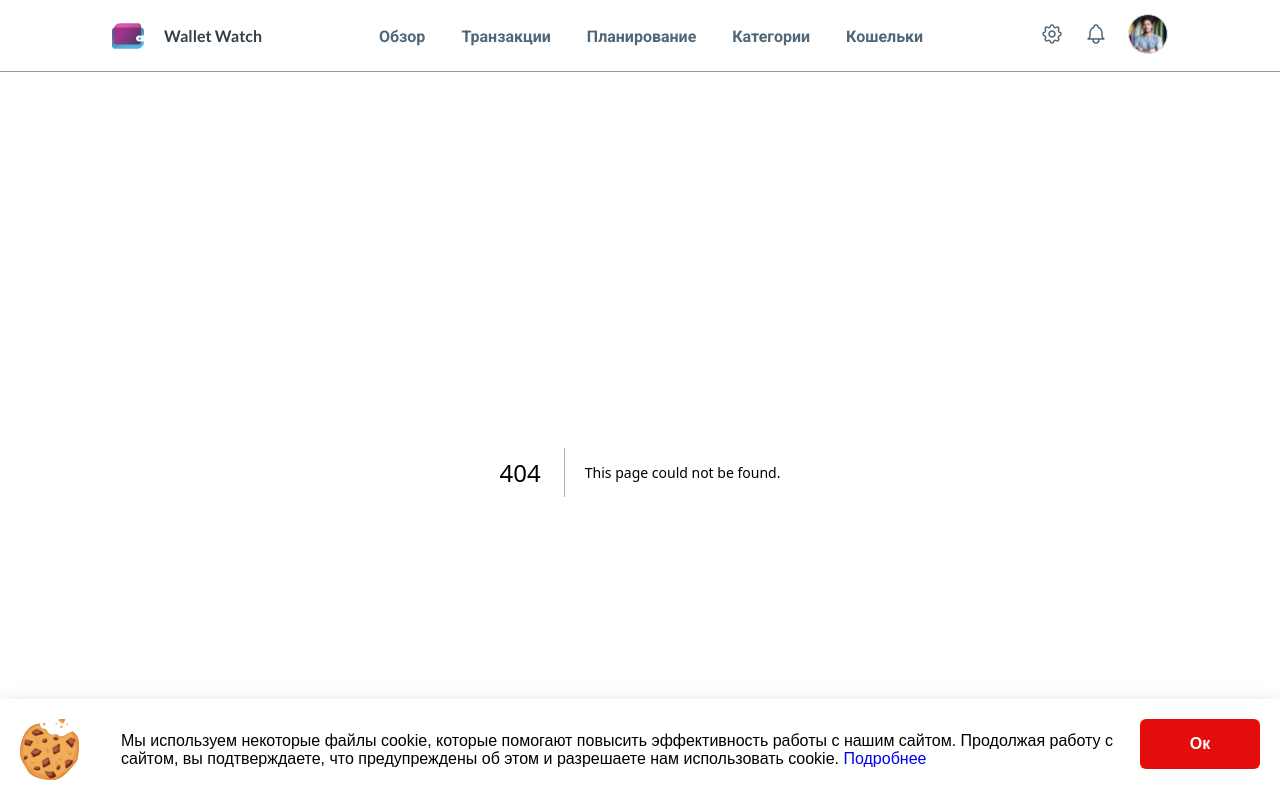
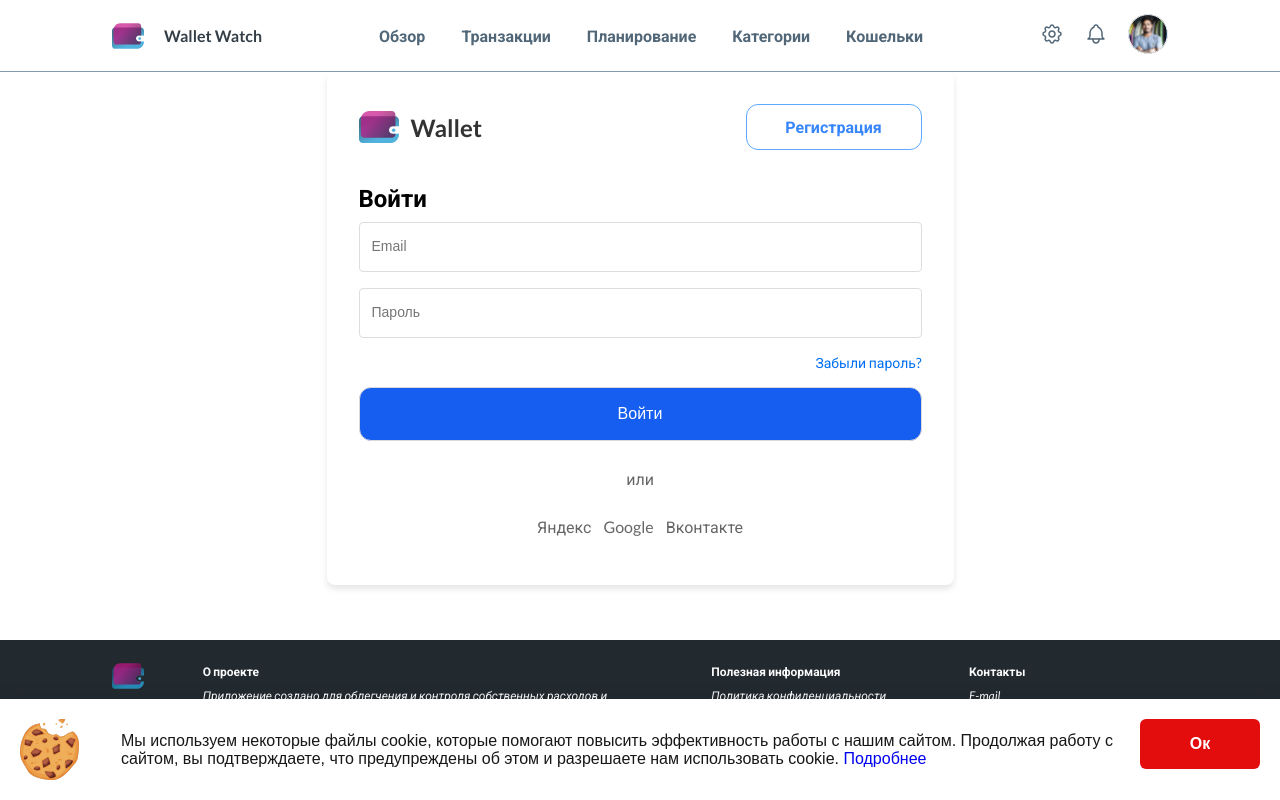
Before and after one commit to Lugovskoy-Maxim/wallet, a Next.js app: page /signin in a window 1280 px wide. Before the commit this address had no page. Shown: the top 800 px of the page. Built offline with nearby package versions, Linux system fonts and the light colour scheme.

Commit message:
add: signin page

```diff
--- /dev/null
+++ b/app/signin/page.tsx
@@ -0,0 +1,34 @@
+import Link from "next/link";
+import Image from "next/image";
+import Logo_icon from "../../public/Logo.svg";
+import styles from "./signin.module.scss";
+
+export default function SignIn() {
+  return (
+    <section className={styles.signin}>
+      <div className={styles.container}>
+        <div className={styles.header}>
+          <div className={styles.logo}>
+          <Image src={Logo_icon} alt="Logo" width={40} height={40} />
+          <p>Wallet</p>
+
+          </div>
+          <Link href="/signup">Регистрация</Link>
+        </div>
+        <h1>Войти</h1>
+        <form>
+          <input type="email" placeholder="Email" />
+          <input type="password" placeholder="Пароль" />
+          <Link href="/forgot">Забыли пароль?</Link>
+          <button type="submit">Войти</button>
+        </form>
+        <p>или</p>
+        <div className={styles.anotherAuth}>
+          <p>Яндекс</p>
+          <p>Google</p>
+          <p>Вконтакте</p>
+        </div>
+      </div>
+    </section>
+  );
+}
--- /dev/null
+++ b/app/signin/signin.module.scss
@@ -0,0 +1,139 @@
+.signin {
+  display: flex;
+  justify-content: center;
+  align-items: center;
+  height: 100%;
+  width: 100%;
+
+  .container {
+    display: flex;
+    flex-direction: column;
+    background-color: #ffffff;
+    padding: 2rem;
+    border-radius: 8px;
+    box-shadow: 0 4px 6px rgba(0, 0, 0, 0.1);
+    width: 100%;
+    max-width: 627px;
+    text-align: center;
+    gap: 12px;
+
+    .header {
+      display: flex;
+      align-items: center;
+      justify-content: space-between;
+      margin-bottom: 1.5rem;
+
+      .logo {
+        display: flex;
+        align-items: center;
+        justify-content: center;
+        gap: 12px;
+
+        p {
+          font-size: 1.5rem;
+          font-weight: bold;
+          color: #333;
+          margin: 0;
+        }
+      }
+
+      a {
+        display: flex;
+        justify-content: center;
+        align-items: center;
+        text-decoration: none;
+        font-weight: 700;
+        font-size: 16px;
+        line-height: 150%;
+        color: var(--brand-500);
+        border: 1px solid var(--brand-400);
+        border-radius: 12px;
+        width: 176px;
+        height: 46px;
+        background: #fff;
+
+        &:hover {
+          background-color: var(--brand-500);
+          color: #fff;
+        }
+      }
+    }
+
+    h1 {
+      text-align: left;
+      font-weight: 700;
+      font-size: 24px;
+      line-height: 100%;
+      color: #000;
+    }
+
+    form {
+      display: flex;
+      flex-direction: column;
+      justify-content: center;
+      align-items: center;
+      gap: 1rem;
+
+      input {
+        width: 100%;
+        padding: 0.75rem;
+        border: 1px solid #ddd;
+        border-radius: 4px;
+        font-size: 1rem;
+        font-weight: 500;
+        font-size: 14px;
+        line-height: 171%;
+        color: #8e8e8e;
+
+        &:focus {
+          outline: none;
+          border-color: #0070f3;
+        }
+      }
+
+      a {
+        width: 100%;
+        color: #0070f3;
+        text-decoration: none;
+        font-size: 0.875rem;
+        text-align: right;
+
+        &:hover {
+          text-decoration: underline;
+        }
+      }
+
+      button {
+        border: 1px solid #d9d9d9;
+        border-radius: 12px;
+        width: 100%;
+        height: 54px;
+        background: var(--brand-600);
+        font-weight: 500;
+        font-size: 16px;
+        line-height: 150%;
+        color: #fff;
+        cursor: pointer;
+
+        &:hover {
+          background-color: var(--brand-700);
+          border: 1px solid var(--brand-600);
+        }
+      }
+    }
+
+    p {
+      margin: 1rem 0;
+      color: #666;
+
+      &:last-of-type {
+        margin-bottom: 0;
+      }
+    }
+    .anotherAuth {
+      justify-content: center;
+      display: flex;
+      gap: 12px;
+    }
+  }
+}
```
